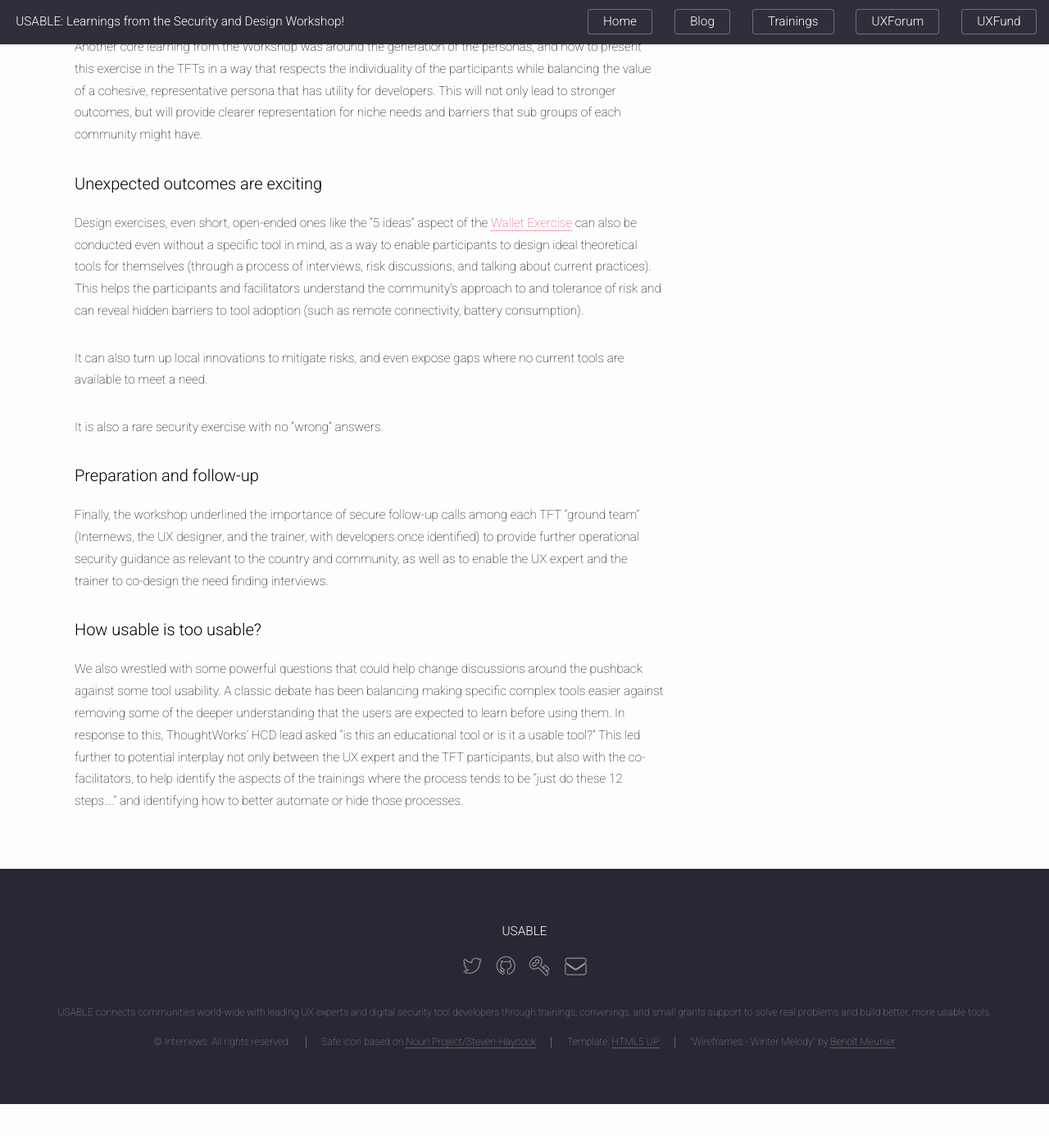
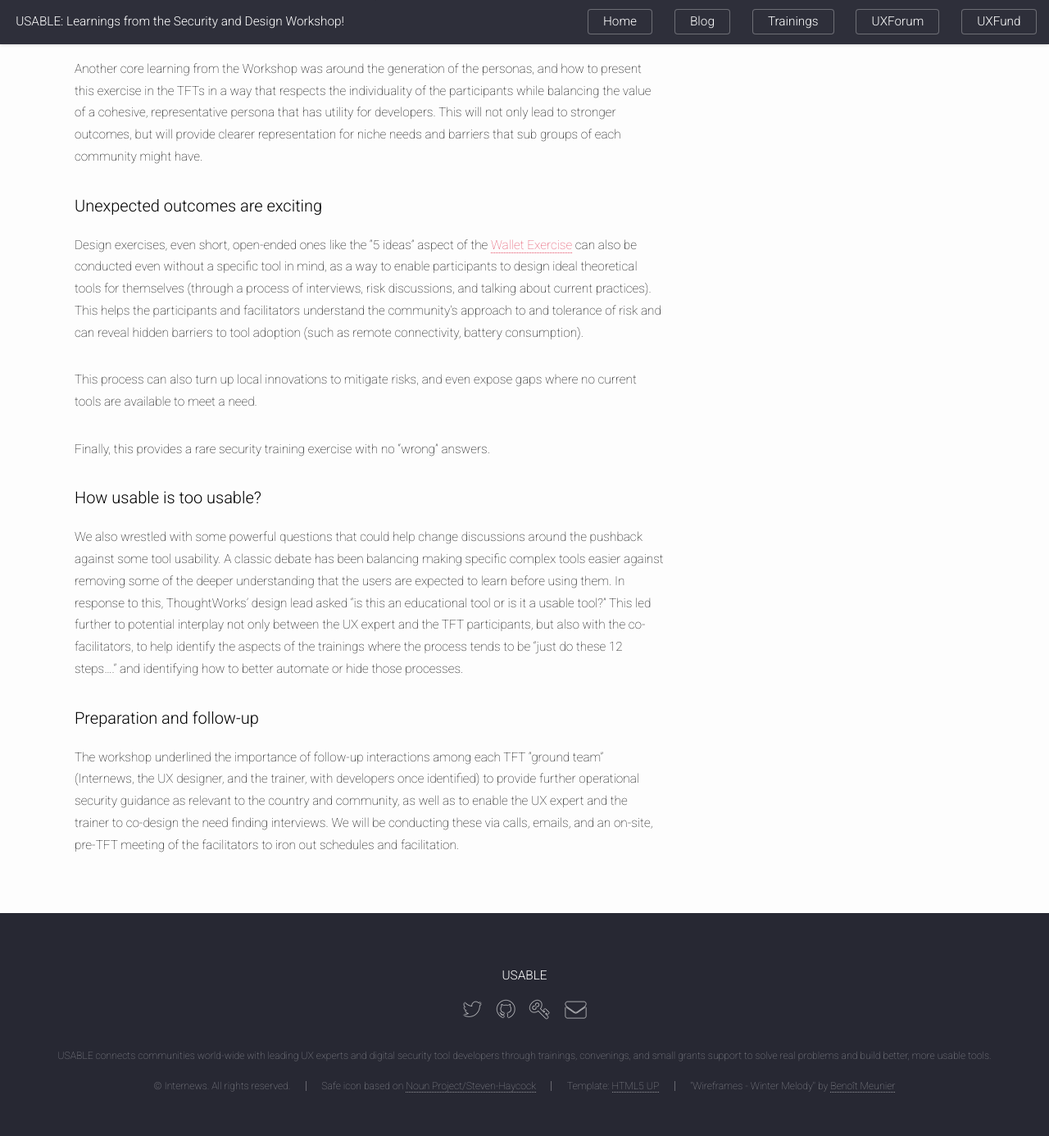
Before and after one commit to OpenInternet/USABLE-website, a Jekyll site: the page built from _posts/2015-11-20-securitydesigworkshop.md, in a window 1280 px wide and 1400 px high, scrolled down 1696 px. Shown: the top 1386 px of the window at 82% size. Built offline with Jekyll 4.4.1, drawn with Linux system fonts in a browser that asks for light colours; comment, search, counter and statistics services are not loaded; before the commit the page ends 3043 px from its top, so only the background shows below that; some of the changed text lies outside the part shown.

Commit message:
final edits to SDWorkshop post

```diff
--- a/_posts/2015-11-20-securitydesigworkshop.md
+++ b/_posts/2015-11-20-securitydesigworkshop.md
@@ -8,9 +8,9 @@ author: Jon
 
 The USABLE project is built around a core commitment to listen - to users, to trainers, and to our partners.  As we began assembling the team of amazing designers and usability experts we are working with, a common thread emerged around a desire to connect and frame their inputs as usability experts for the digital security space and map out how they would engage during the tool feedback trainings.
 
-We were able to bring together a Security and Design Workshop in mid November, thanks to the amazing generosity and flexibility of our partners. This gave the USABLE team a chance to go over operational security concerns for working with vulnerable populations and let the designers experience firsthand both some of the digital security tools we hope to work with, and the process of a digital security training. More importantly, however, was the chance to really dig in to our plans for integrating needfinding and human centered design into the digital security training process to create the "Tool Feedback Trainings" we envision.
+We were able to bring together a Security and Design Workshop in mid November, thanks to the amazing generosity and flexibility of our partners and hosted in <a href="https://www.thoughtworks.com/" target="_blank">ThoughtWorks' new San Francisco offices</a>. This gave the USABLE team a chance to go over operational security concerns for working with vulnerable populations and let the designers experience firsthand both some of the digital security tools we hope to work with, and the process of a digital security training. More importantly, however, was the chance to really dig in to our plans for integrating need-finding and human centered design into the digital security training process to create the "Tool Feedback Trainings" (TFTs) we envision.
 
-For needfinding, USABLE is integrating core aspects of the <a href="http://internetfreedom.secondmuse.com/needfinding/" target="_blank">SecondMuse Internet Freedom Need Finding Toolkit</a> into this process to supplement our pre-training interview and engagement processes with our local partners and trainers. Members from the SecondMuse team were able to join us and help us work through their framework and adapt it to the TFT model, helping us discover what information is valuable to match a community with a tool developer, as well as understanding the threats and capacity of each community that goes into digital security trainings.
+For needfinding, USABLE is integrating core aspects of the <a href="http://internetfreedom.secondmuse.com/needfinding/" target="_blank">SecondMuse's <em>Internet Freedom Need Finding Toolkit</em></a> into this process to supplement our pre-training interview and engagement processes with our local partners and trainers. Members from the SecondMuse team were able to join us and help us work through their framework and adapt it to the <a href="/2015/10/09/announcing-usable.html">Tool Feedback Training model in USABLE</a>.  This helped us discover what information is valuable to match a community with a tool developer, as well as understanding the threats and capacity of each community that goes into digital security trainings.
 
 <img src="/images/blog/designworkshop-process.jpg" alt="USABLE's TFT process evolves" style="width: 100%; height: auto;"/>
 
@@ -30,14 +30,14 @@ Another core learning from the Workshop was around the generation of the persona
 
 Design exercises, even short, open-ended ones like the "5 ideas" aspect of the <a href="https://dschool.stanford.edu/groups/designresources/wiki/4dbb2/The_Wallet_Project.html" target="_blank">Wallet Exercise</a> can also be conducted even without a specific tool in mind, as a way to enable participants to design ideal theoretical tools for themselves (through a process of interviews, risk discussions, and talking about current practices).  This helps the participants and facilitators understand the community's approach to and tolerance of risk and can reveal hidden barriers to tool adoption (such as remote connectivity, battery consumption).
 
-It can also turn up local innovations to mitigate risks, and even expose gaps where no current tools are available to meet a need.
+This process can also turn up local innovations to mitigate risks, and even expose gaps where no current tools are available to meet a need.
 
-It is also a rare security exercise with no "wrong" answers.
+Finally, this provides a rare security training exercise with no "wrong" answers.
+
+#### How usable is too usable?
+
+We also wrestled with some powerful questions that could help change discussions around the pushback against some tool usability.  A classic debate has been balancing making specific complex tools easier against removing some of the deeper understanding that the users are expected to learn before using them.  In response to this, ThoughtWorks' design lead asked "is this an educational tool or is it a usable tool?"  This led further to potential interplay not only between the UX expert and the TFT participants, but also with the co-facilitators, to help identify the aspects of the trainings where the process tends to be "just do these 12 steps...." and identifying how to better automate or hide those processes.
 
 #### Preparation and follow-up
 
-Finally, the workshop underlined the importance of secure follow-up calls among each TFT "ground team" (Internews, the UX designer, and the trainer, with developers once identified) to provide further operational security guidance as relevant to the country and community, as well as to enable the UX expert and the trainer to co-design the need finding interviews.
-
-#### How usable is too usable?
-
-We also wrestled with some powerful questions that could help change discussions around the pushback against some tool usability.  A classic debate has been balancing making specific complex tools easier against removing some of the deeper understanding that the users are expected to learn before using them.  In response to this, ThoughtWorks' HCD lead asked "is this an educational tool or is it a usable tool?"  This led further to potential interplay not only between the UX expert and the TFT participants, but also with the co-facilitators, to help identify the aspects of the trainings where the process tends to be "just do these 12 steps...." and identifying how to better automate or hide those processes.
+The workshop underlined the importance of follow-up interactions among each TFT "ground team" (Internews, the UX designer, and the trainer, with developers once identified) to provide further operational security guidance as relevant to the country and community, as well as to enable the UX expert and the trainer to co-design the need finding interviews. We will be conducting these via calls, emails, and an on-site, pre-TFT meeting of the facilitators to iron out schedules and facilitation.
```
